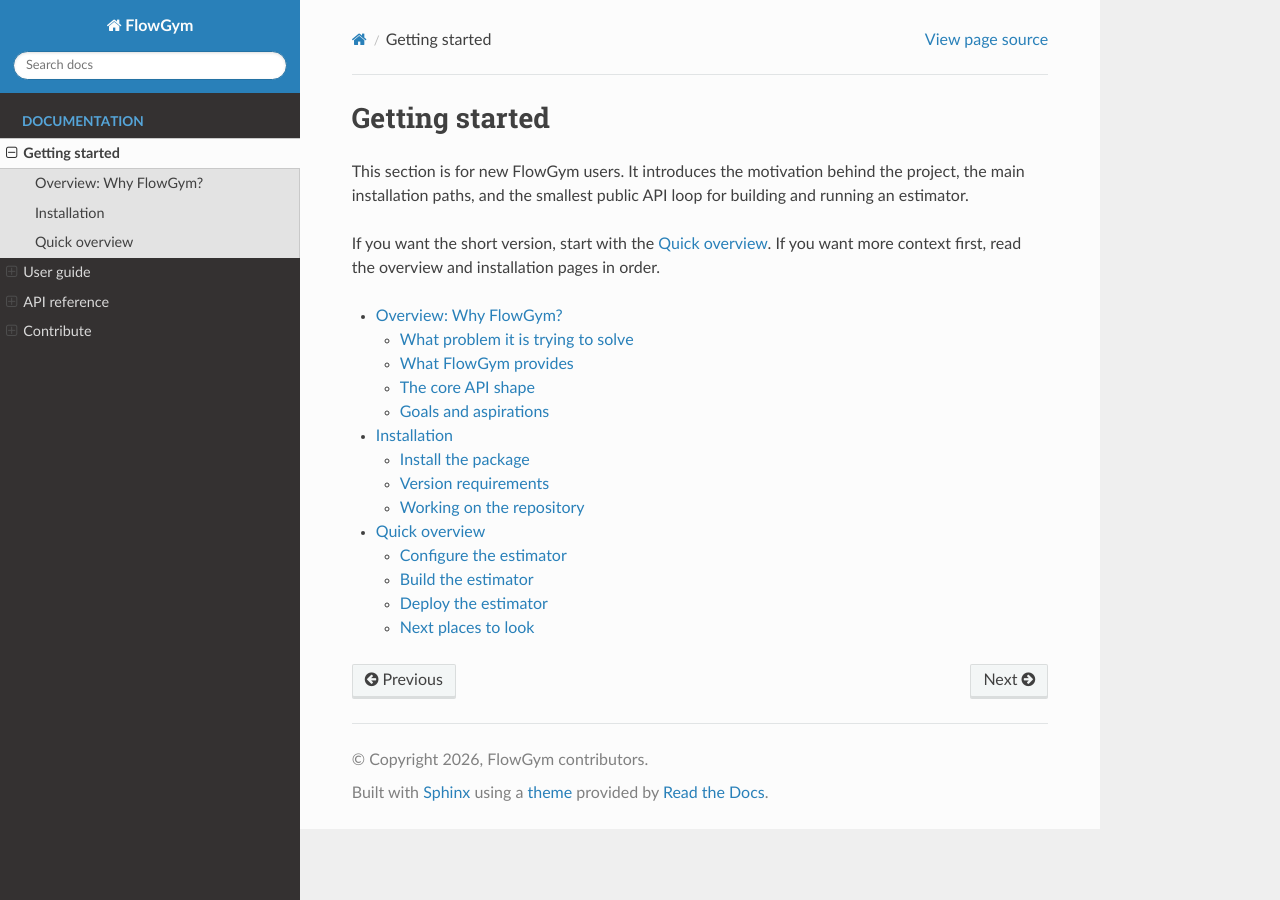
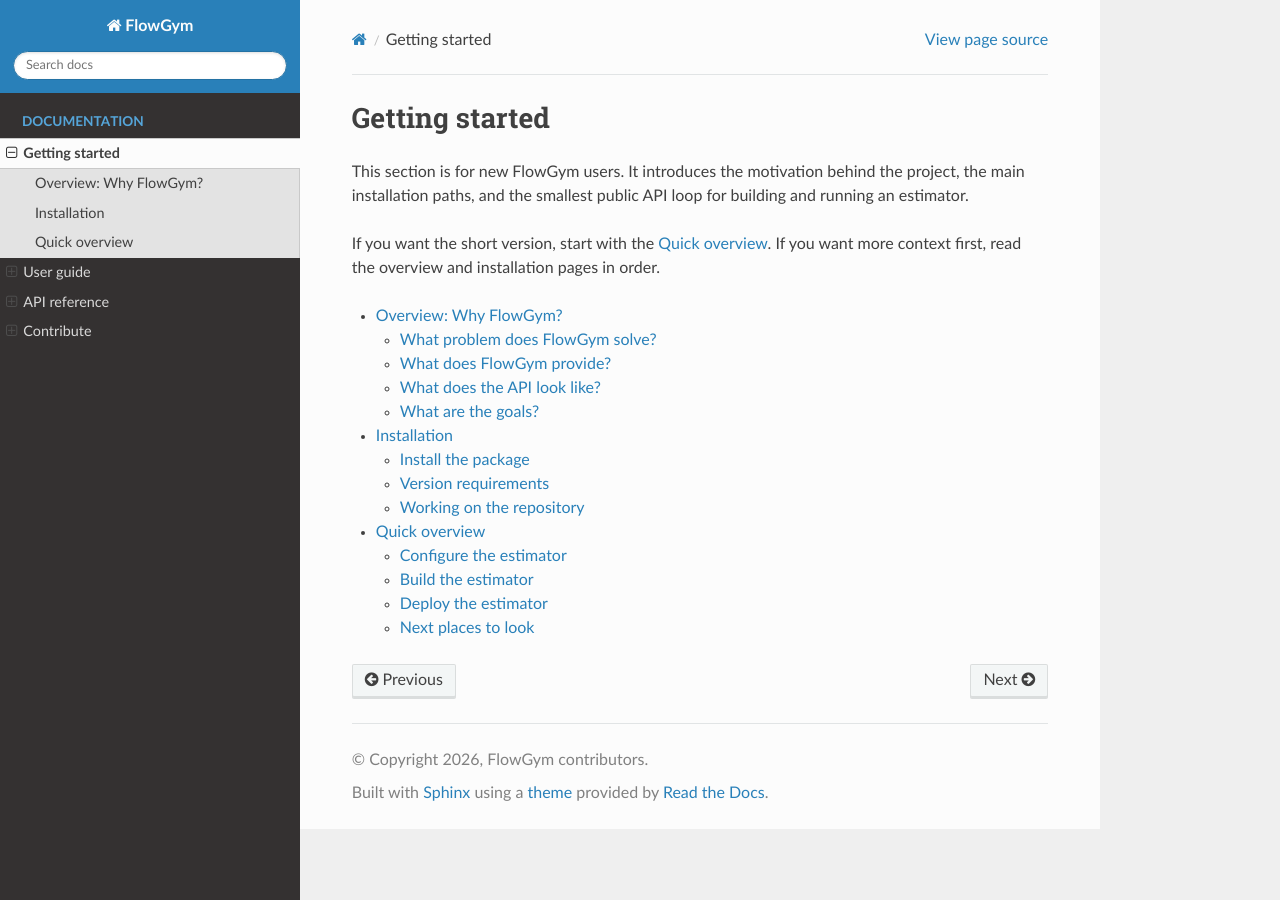
Before and after one commit to antonioterpin/flowgym, a Sphinx documentation site: the page built from docs/getting-started/index.md, in a window 1280 px wide. Built offline with Sphinx 7.4.7 and the Read the Docs theme 3.1.0, drawn with Linux system fonts in a browser that asks for light colours.

Commit message:
docs(getting-started): rephrase why-flowgym subheadings as questions
The "Why FlowGym?" page is the entry point for new users; rewriting
its subheadings as questions matches the page-level framing and gives
the table of contents a more readable shape.

- "What problem it is trying to solve" → "What problem does FlowGym
  solve?"
- "What FlowGym provides" → "What does FlowGym provide?"
- "The core API shape" → "What does the API look like?"
- "Goals and aspirations" → "What are the goals?"

Update the anchor sub-bullets in getting-started/index.md to match the
new slugs. Strict docs build still passes.

```diff
--- a/docs/getting-started/index.md
+++ b/docs/getting-started/index.md
@@ -9,10 +9,10 @@
 context first, read the overview and installation pages in order.
 
 - [Overview: Why FlowGym?](why-flowgym.md)
-  - [What problem it is trying to solve](why-flowgym.md#what-problem-it-is-trying-to-solve)
-  - [What FlowGym provides](why-flowgym.md#what-flowgym-provides)
-  - [The core API shape](why-flowgym.md#the-core-api-shape)
-  - [Goals and aspirations](why-flowgym.md#goals-and-aspirations)
+  - [What problem does FlowGym solve?](why-flowgym.md#what-problem-does-flowgym-solve)
+  - [What does FlowGym provide?](why-flowgym.md#what-does-flowgym-provide)
+  - [What does the API look like?](why-flowgym.md#what-does-the-api-look-like)
+  - [What are the goals?](why-flowgym.md#what-are-the-goals)
 
 - [Installation](installation.md)
   - [Install the package](installation.md#install-the-package)
```
Also changed, not shown: docs/getting-started/why-flowgym.md (+4 -4 lines).
